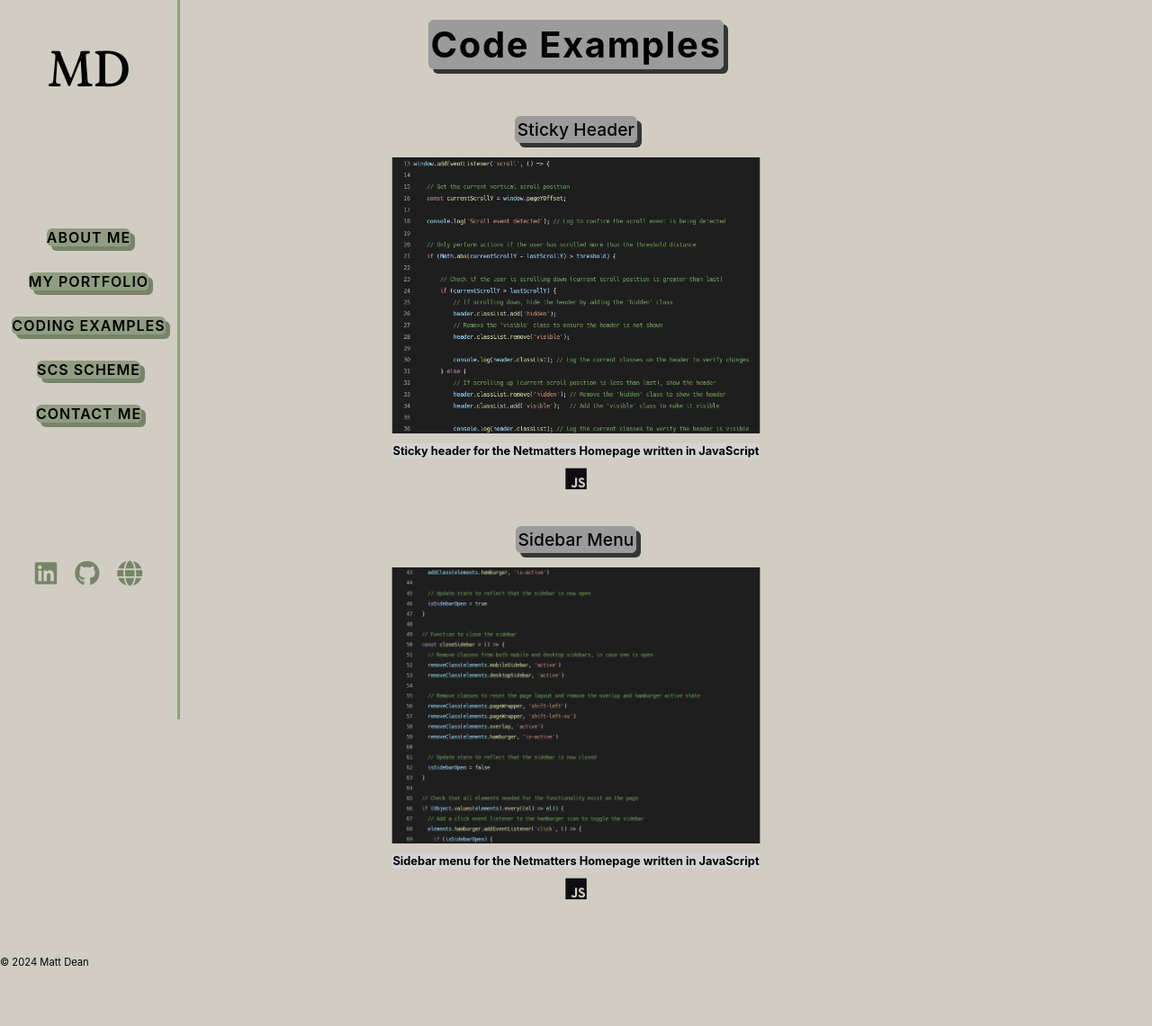
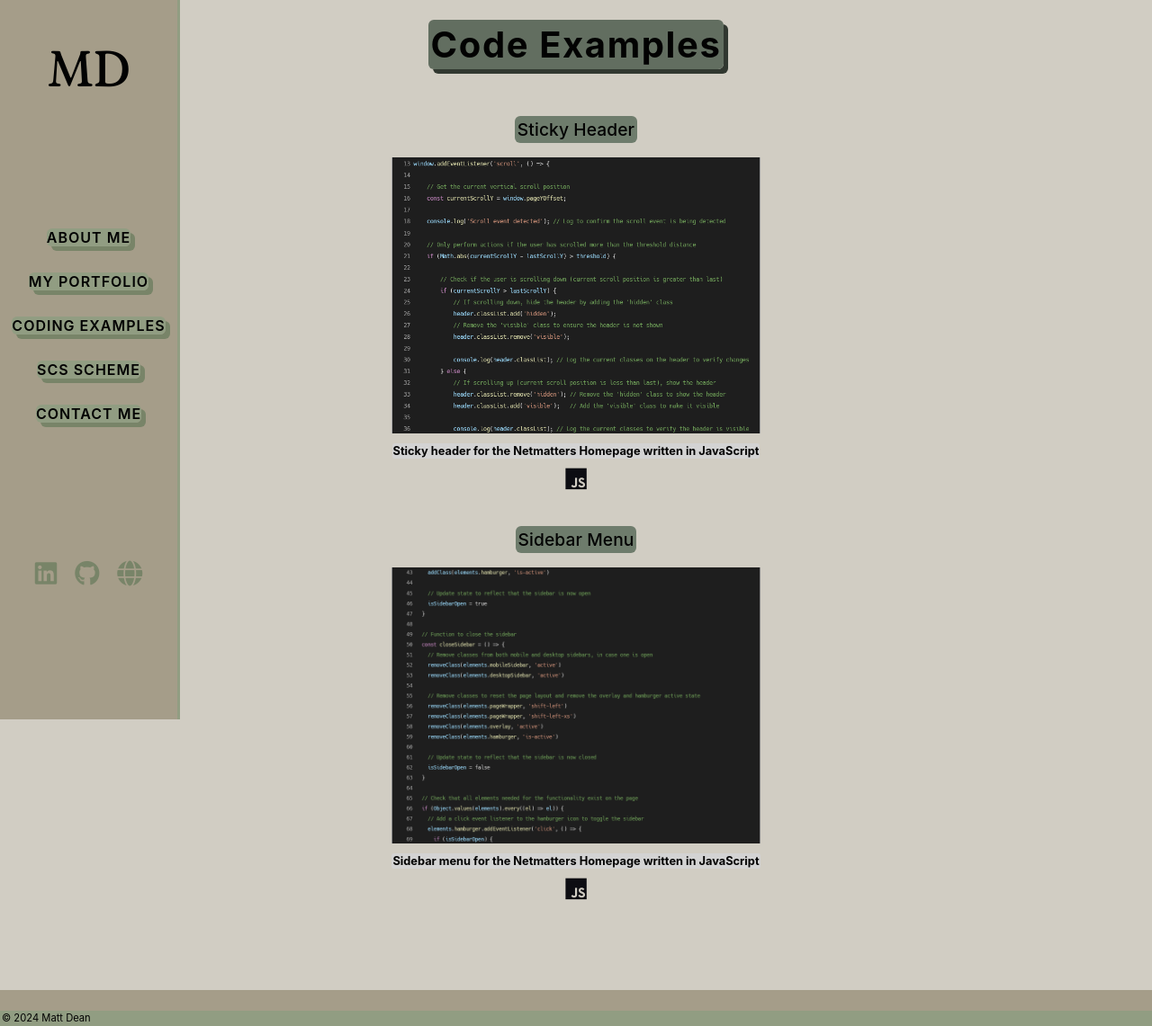
Before and after one commit to MattJDean/Netmatters-Portfolio, a PHP site: page /coding-examples.html in a window 1280 px wide. Shown: the whole page at 90% size. Before the commit the page ends 1074 px from the top, so only its background shows below. Run offline with PHP 8.4, Linux system fonts and the light colour scheme; some libraries are stand-ins or nearby versions; some web fonts are replaced.

Commit message:
reworking styling and colour theme

```diff
--- a/coding-examples.html
+++ b/coding-examples.html
@@ -81,7 +81,7 @@
                 <h3 class="example__title"><span>Sticky Header</span></h3>
 
                 <div class="example__image">
-                    <img src='../assets/img/sticky-header-js-code.png' alt="Sticky Header Code" class="expandable-image" />
+                    <img src='./assets/img/sticky-header-js-code.png' alt="Sticky Header Code" class="expandable-image" />
                 </div>
 
                 <h4 class="example__caption"><span>Sticky header for the Netmatters Homepage written in JavaScript</span></h4>
@@ -91,7 +91,7 @@
                 <h3 class="example__title"><span>Sidebar Menu</span></h3>
 
                 <div class="example__image">
-                    <img src='../assets/img/sidebar-js-code.png' alt="Sidebar Menu Code" class="expandable-image" />
+                    <img src='./assets/img/sidebar-js-code.png' alt="Sidebar Menu Code" class="expandable-image" />
                 </div>
 
                 <h4 class="example__caption"><span>Sidebar menu for the Netmatters Homepage written in JavaScript</span></h4>
--- a/index.html
+++ b/index.html
@@ -59,7 +59,7 @@
             <div class="hero__background--xs"></div>
 
             <div class="hero__text--h1">
-                <h1 id="heroTextTop">My name is Matt Dean.</h1>
+                <h1 id="heroTextTop">Matt Dean.</h1>
             </div>
 
             <div class="hero__text--h2"><h2 id="typedText"></h2></div>
@@ -184,7 +184,7 @@
         <div id="heroSectionLarge" class="hero__container--md hero">
             <div class="hero__background--md"></div>
             <div class="hero__text-wrapper--md">
-                <div class="hero__text--h1"><h1 id="heroTextTop">My name is Matt Dean.</h1></div>
+                <div class="hero__text--h1"><h1 id="heroTextTop">Matt Dean.</h1></div>
                 <div class="hero__text--h2"><h2 id="typedTextMd"></h2></div>
             </div>
 
--- a/js/main.js
+++ b/js/main.js
@@ -3,7 +3,7 @@
 
 // Selects both xs and md versions of the h2 text elements into an array
 const typedText = [document.querySelector('#typedText'), document.querySelector('#typedTextMd')];
-const text = "I'm a web developer."; // The text to be typed out
+const text = "Web Developer."; // The text to be typed out
 
 
 // Function to apply the typing effect to the selected version of the text (xs or md)
--- a/scss/base/_base.scss
+++ b/scss/base/_base.scss
@@ -35,7 +35,7 @@ a {
 
 body {
   margin: 10px;
-  background-color: $background-color;
+  background-color: darken($background-color, 20%);
 
   color: $text-color;
   font-family: $base-font-family;
--- a/scss/components/_contact.scss
+++ b/scss/components/_contact.scss
@@ -335,7 +335,7 @@
             /*Medium Devices Contact Form*/
             .contact__form--md {
                 grid-area: contact__form--md;
-                background-color: $background-color;
+                background-color: $background-color-comp-light;
                 box-shadow: $box-shadow;
                 border-radius: 8px;
                 margin-top: 20px;
@@ -403,7 +403,7 @@
                         align-self: center;
                         justify-self: center;
                         padding: 12px;
-                        background-color: darken($primary-color, 10%);
+                        background-color: darken($primary-color, 20%);
                         border: none;
                         border-radius: 6px;
                         color: $background-color;
@@ -412,7 +412,7 @@
                         margin-top: 10px;
 
                             &:hover {
-                                background-color: lighten($primary-color, 1%);
+                                background-color: darken($primary-color, 10%);
                                 color: darken($background-color, 5%);
                             }
                     }
--- a/scss/components/_hero.scss
+++ b/scss/components/_hero.scss
@@ -25,13 +25,13 @@
 
     .hero__text--h1 {
         position: absolute;
-        top: 45%;
+        top: 40%;
         left: 50%;
         transform: translate(-50%, -50%);
         text-align: center;
         text-wrap: nowrap;
         font-family: $hero-font;
-        font-size: clamp(1rem, 4vw, 2rem);
+        font-size: clamp(1rem, 5vw, 3rem);
         font-weight: 600;
         letter-spacing: 1px;
         line-height: 0;
@@ -39,6 +39,7 @@
         overflow: hidden;
         padding: 2px 2px;
         border-radius: 10px;
+        margin-bottom: 40px;
 
         text-shadow: 1px 1px 0 rgba (52, 53, 53) ;
         text-shadow: 1px 1px 0 rgba(0, 0, 0, 0.3),
@@ -55,7 +56,7 @@
         text-align: center;
         text-wrap: nowrap;
         font-family: $hero-font;
-        font-size: clamp(1rem, 4vw, 1.7rem);
+        font-size: clamp(0.8rem, 2.5vw, 1.7rem);
         font-weight: 600;
         letter-spacing: .8px;
         color: $text-color;
@@ -190,7 +191,7 @@
 
             .hero__text--h1 {
             font-family: $hero-font;
-            font-size: clamp(1.5rem, 3vw, 2.75rem);
+            font-size: clamp(1.5rem, 5vw, 3.5rem);
             font-weight: 600;
             letter-spacing: 1px;
             line-height: 1.2;
@@ -213,7 +214,7 @@
             transform: translateX(-50%);
             text-align: center;
             font-family: $hero-font;
-            font-size: clamp(1.5rem, 3.5vw, 2.75rem);
+            font-size: clamp(1.5rem, 2.5vw, 2rem);
             font-weight: 600;
             line-height: 1.2;
             letter-spacing: 1px;
@@ -244,3 +245,13 @@
 @include respond-to(lg) {
 
 }
+
+footer {
+    padding: 2px;
+    width: 100vw;
+    bottom: -20px;
+    font-size: 0.7rem;
+    color: $text-color;
+    background-color: $footer-bg-color;
+    z-index: 1000;
+}
--- a/scss/components/_menu.scss
+++ b/scss/components/_menu.scss
@@ -37,7 +37,7 @@
 
           font-family: $base-font-family;
           border-right: 3px solid $primary-color;
-          background-color: $background-color;
+          background-color: darken($background-color, 20%);
           padding: 10px;
           box-sizing: border-box;
 
--- a/scss/layout/_footer.scss
+++ b/scss/layout/_footer.scss
@@ -18,6 +18,11 @@
 }
 
 footer {
+    padding: 2px;
+    width: 100vw;
     bottom: -20px;
     font-size: 0.7rem;
+    color: $text-color;
+    background-color: $footer-bg-color;
+    z-index: 1000;
 }
--- a/scss/pages/_about.scss
+++ b/scss/pages/_about.scss
@@ -138,3 +138,13 @@ body {
         transform: translateY(-2px);
     }
 }
+
+footer {
+    padding: 2px;
+    width: 100vw;
+    bottom: -20px;
+    font-size: 0.7rem;
+    color: $text-color;
+    background-color: $footer-bg-color;
+    z-index: 1000;
+}
--- a/scss/pages/_examples.scss
+++ b/scss/pages/_examples.scss
@@ -33,10 +33,10 @@
         color: $text-color;
 
         span {
-            background-color: lighten($text-color, 60%);
+            background-color: lighten($primary-color-dark, 10%);
             padding: 3px;
             border-radius: 6px;
-            box-shadow: 5px 5px 0 lighten($text-color, 20%);
+            box-shadow: 5px 5px 0 darken($primary-color-dark, 10%);
         }
     }
 
@@ -59,10 +59,10 @@
 
 
         span {
-            background-color: lighten($text-color, 60%);
+            background-color: lighten($primary-color-dark, 15%);
             padding: 3px;
             border-radius: 6px;
-            box-shadow: 5px 5px 0 lighten($text-color, 20%);
+            box-shadow: 5px 5px 0 darkenen($primary-color-dark, 10%);
         }
     }
 
@@ -174,3 +174,14 @@
     cursor: pointer;
     z-index: 1001;
 }
+
+footer {
+    position: relative;
+    padding: 2px;
+    width: 100vw;
+    bottom: -60px;
+    font-size: 0.7rem;
+    color: $text-color;
+    background-color: $footer-bg-color;
+    z-index: 1000;
+}
--- a/scss/pages/_scs.scss
+++ b/scss/pages/_scs.scss
@@ -195,3 +195,13 @@
             list-style-type: none;
         }
     }
+
+    footer {
+        padding: 2px;
+        width: 100vw;
+        bottom: -20px;
+        font-size: 0.7rem;
+        color: $text-color;
+        background-color: $footer-bg-color;
+        z-index: 1000;
+    }
```
Also changed, not shown: css/style.css, 1 other file.
